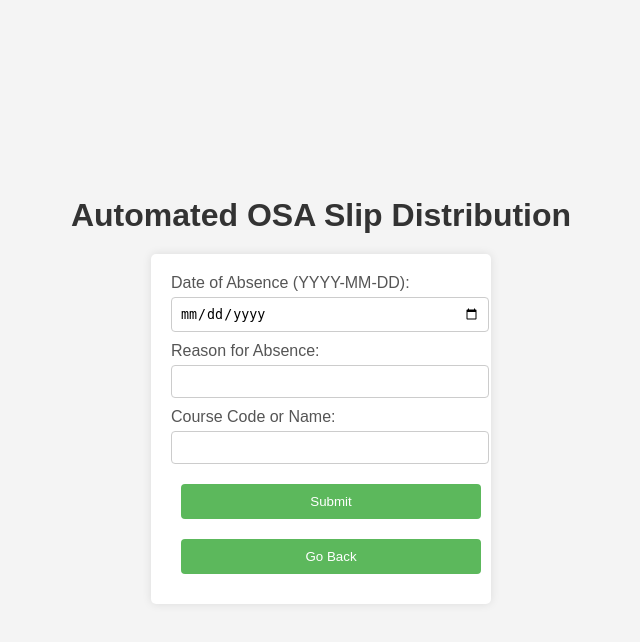
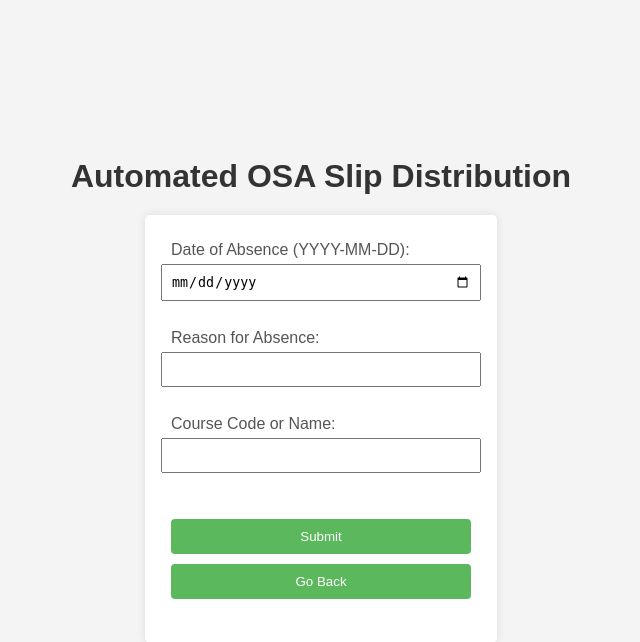
Before and after one commit to Benny-Gil/OSA-System, a Flask app: page /osaform in a window 1280 px wide. Shown: the top 642 px of the page, without its empty margins (319-959 px from the left). Run offline with Flask 3, Linux system fonts and the light colour scheme.

Commit message:
Changed OSA form styling

```diff
--- a/static/osaform.css
+++ b/static/osaform.css
@@ -16,38 +16,41 @@ h1 {
 }
 
 form {
+    display: flex;
+    flex-direction: column;
+    align-items: center;
+    padding: 2%;
     background: #fff;
-    padding: 20px;
     border-radius: 5px;
     box-shadow: 0 0 10px rgba(0, 0, 0, 0.1);
     width: 300px;
 }
 
 label {
-    display: block;
+    align-self: flex-start; /* Align labels to the left */
     margin-bottom: 5px;
     color: #555;
 }
 
 input[type="text"],
 input[type="email"],
-input[type="date"] {
+input[type="date"],
+.form-buttons {
     width: 100%;
+    margin-bottom: 10px;
+    text-align: left;
     padding: 8px;
-    margin-bottom: 10px;
-    border: 1px solid #ccc;
-    border-radius: 4px;
 }
 
 button {
+    width: 100%;
+    margin-top: 10px;
     background-color: #5cb85c;
     color: white;
     padding: 10px 15px;
     border: none;
     border-radius: 4px;
     cursor: pointer;
-    width: 100%;
-    margin: 10px;
 }
 
 button:hover {
--- a/templates/osaform.html
+++ b/templates/osaform.html
@@ -14,8 +14,10 @@
         <input type="text" id="reason" name="reason" required><br>
         <label for="course">Course Code or Name:</label>
         <input type="text" id="course" name="course" required><br>
-        <button type="button" onclick="submitForm()">Submit</button>
-        <button type="button" onclick="goBack()">Go Back</button>
+        <div class="form-buttons">
+            <button type="button" onclick="submitForm()">Submit</button>
+            <button type="button" onclick="goBack()">Go Back</button>
+        </div>
     </form>
     <div id="results"></div>
     <script>
```
